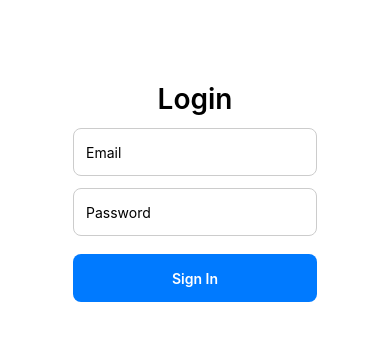
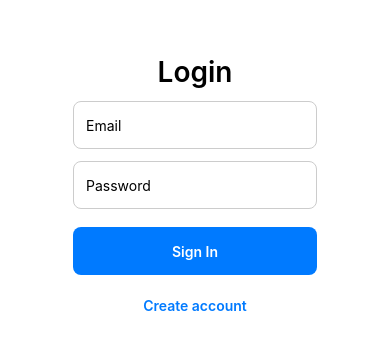
Before and after one commit to kaitomishimoto74/ClassCheck, a React Native app: screen / in a window 390 px wide. Shown: the part 230-580 px from the top of the page. Built offline with nearby package versions, Linux system fonts and the light colour scheme.

Commit message:
I added the registration form

```diff
--- a/Login/Login.js
+++ b/Login/Login.js
@@ -1,4 +1,6 @@
 import React, { useEffect, useState } from 'react';
+import Register from './Register';
+import AsyncStorage from '@react-native-async-storage/async-storage';
 import {
   StyleSheet,
   Text,
@@ -10,7 +12,6 @@ import {
   KeyboardAvoidingView,
   Platform,
 } from 'react-native';
-import AsyncStorage from '@react-native-async-storage/async-storage';
 
 const AUTH_KEY = 'userToken';
 
@@ -19,6 +20,7 @@ export default function Login() {
   const [password, setPassword] = useState('');
   const [loading, setLoading] = useState(true);
   const [user, setUser] = useState(null);
+  const [showRegister, setShowRegister] = useState(false);
 
   useEffect(() => {
     (async () => {
@@ -78,6 +80,19 @@ export default function Login() {
     );
   }
 
+  if (showRegister) {
+    return (
+      <Register
+        onRegistered={(user) => {
+          // set the logged in user in parent logic you already have
+          setUser(user);
+          setShowRegister(false);
+        }}
+        onCancel={() => setShowRegister(false)}
+      />
+    );
+  }
+
   return (
     <KeyboardAvoidingView
       style={styles.container}
@@ -101,6 +116,9 @@ export default function Login() {
       />
       <TouchableOpacity style={styles.button} onPress={signIn}>
         <Text style={styles.buttonText}>Sign In</Text>
+      </TouchableOpacity>
+      <TouchableOpacity style={[styles.button, { backgroundColor: '#fff', borderWidth: 0 }]} onPress={() => setShowRegister(true)}>
+        <Text style={[styles.buttonText, { color: '#007AFF' }]}>Create account</Text>
       </TouchableOpacity>
     </KeyboardAvoidingView>
   );
--- /dev/null
+++ b/Login/Register.js
@@ -0,0 +1,159 @@
+import React, { useState } from 'react';
+import {
+  StyleSheet,
+  Text,
+  View,
+  TextInput,
+  TouchableOpacity,
+  Alert,
+  KeyboardAvoidingView,
+  Platform,
+  ActivityIndicator,
+} from 'react-native';
+import AsyncStorage from '@react-native-async-storage/async-storage';
+
+const USERS_KEY = 'users';
+const AUTH_KEY = 'userToken';
+
+export default function Register({ onRegistered, onCancel }) {
+  const [name, setName] = useState('');
+  const [email, setEmail] = useState('');
+  const [password, setPassword] = useState('');
+  const [confirm, setConfirm] = useState('');
+  const [loading, setLoading] = useState(false);
+
+  const validateEmail = (e) => /\S+@\S+\.\S+/.test(e);
+
+  const register = async () => {
+    if (!name.trim() || !email.trim() || !password) {
+      Alert.alert('Validation', 'Please fill name, email and password.');
+      return;
+    }
+    if (!validateEmail(email)) {
+      Alert.alert('Validation', 'Please enter a valid email address.');
+      return;
+    }
+    if (password.length < 6) {
+      Alert.alert('Validation', 'Password must be at least 6 characters.');
+      return;
+    }
+    if (password !== confirm) {
+      Alert.alert('Validation', 'Passwords do not match.');
+      return;
+    }
+
+    setLoading(true);
+    try {
+      const raw = await AsyncStorage.getItem(USERS_KEY);
+      const users = raw ? JSON.parse(raw) : {};
+
+      if (users[email]) {
+        Alert.alert('Registration', 'An account with that email already exists.');
+        setLoading(false);
+        return;
+      }
+
+      // NOTE: this example stores passwords in plain text for demo purposes.
+      // Replace with proper hashing and secure backend for production.
+      users[email] = { name: name.trim(), password };
+      await AsyncStorage.setItem(USERS_KEY, JSON.stringify(users));
+
+      // Auto-login after registration
+      await AsyncStorage.setItem(AUTH_KEY, email);
+      if (onRegistered) onRegistered({ email, name: name.trim() });
+    } catch (err) {
+      Alert.alert('Error', 'Unable to register. Try again.');
+    } finally {
+      setLoading(false);
+    }
+  };
+
+  if (loading) {
+    return (
+      <View style={styles.center}>
+        <ActivityIndicator size="large" />
+      </View>
+    );
+  }
+
+  return (
+    <KeyboardAvoidingView
+      style={styles.container}
+      behavior={Platform.OS === 'ios' ? 'padding' : 'height'}
+    >
+      <Text style={styles.title}>Create account</Text>
+
+      <TextInput
+        value={name}
+        onChangeText={setName}
+        placeholder="Full name"
+        style={styles.input}
+        autoCapitalize="words"
+      />
+      <TextInput
+        value={email}
+        onChangeText={setEmail}
+        placeholder="Email"
+        style={styles.input}
+        keyboardType="email-address"
+        autoCapitalize="none"
+      />
+      <TextInput
+        value={password}
+        onChangeText={setPassword}
+        placeholder="Password"
+        style={styles.input}
+        secureTextEntry
+      />
+      <TextInput
+        value={confirm}
+        onChangeText={setConfirm}
+        placeholder="Confirm password"
+        style={styles.input}
+        secureTextEntry
+      />
+
+      <TouchableOpacity style={styles.button} onPress={register}>
+        <Text style={styles.buttonText}>Register</Text>
+      </TouchableOpacity>
+
+      <TouchableOpacity style={[styles.button, styles.ghost]} onPress={onCancel}>
+        <Text style={[styles.buttonText, styles.ghostText]}>Back to login</Text>
+      </TouchableOpacity>
+    </KeyboardAvoidingView>
+  );
+}
+
+const styles = StyleSheet.create({
+  center: { flex: 1, alignItems: 'center', justifyContent: 'center' },
+  container: {
+    flex: 1,
+    backgroundColor: '#fff',
+    alignItems: 'center',
+    justifyContent: 'center',
+    padding: 20,
+    width: '100%',
+  },
+  title: { fontSize: 26, marginBottom: 12, fontWeight: '600' },
+  input: {
+    width: '100%',
+    height: 48,
+    borderColor: '#ccc',
+    borderWidth: 1,
+    borderRadius: 8,
+    paddingHorizontal: 12,
+    marginBottom: 12,
+  },
+  button: {
+    width: '100%',
+    height: 48,
+    backgroundColor: '#007AFF',
+    borderRadius: 8,
+    alignItems: 'center',
+    justifyContent: 'center',
+    marginTop: 6,
+  },
+  buttonText: { color: '#fff', fontWeight: '600' },
+  ghost: { backgroundColor: 'transparent', borderWidth: 0, marginTop: 8 },
+  ghostText: { color: '#007AFF' },
+});
```
